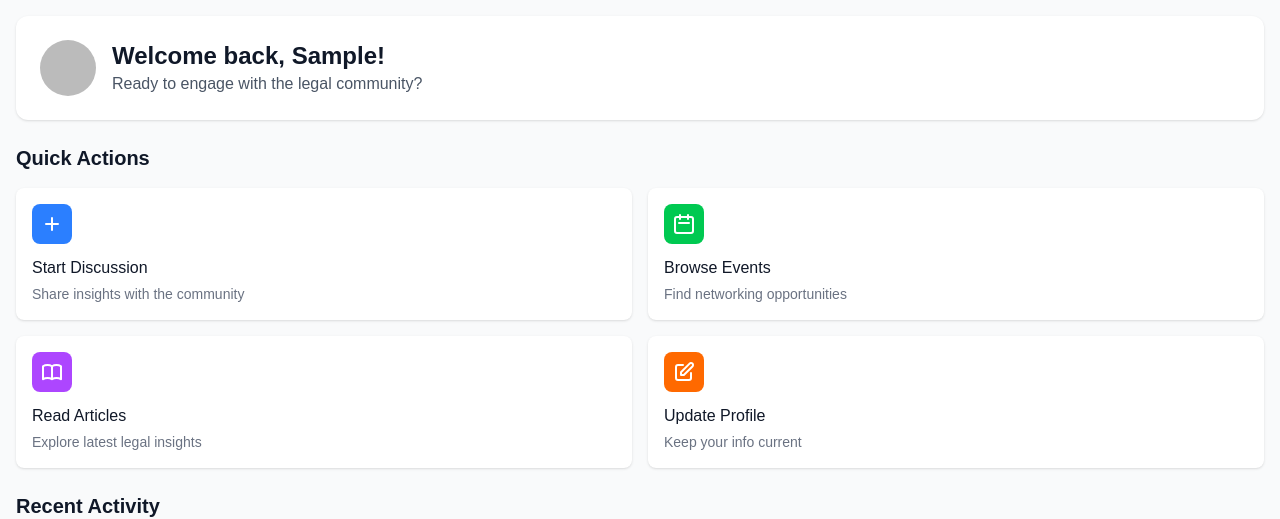
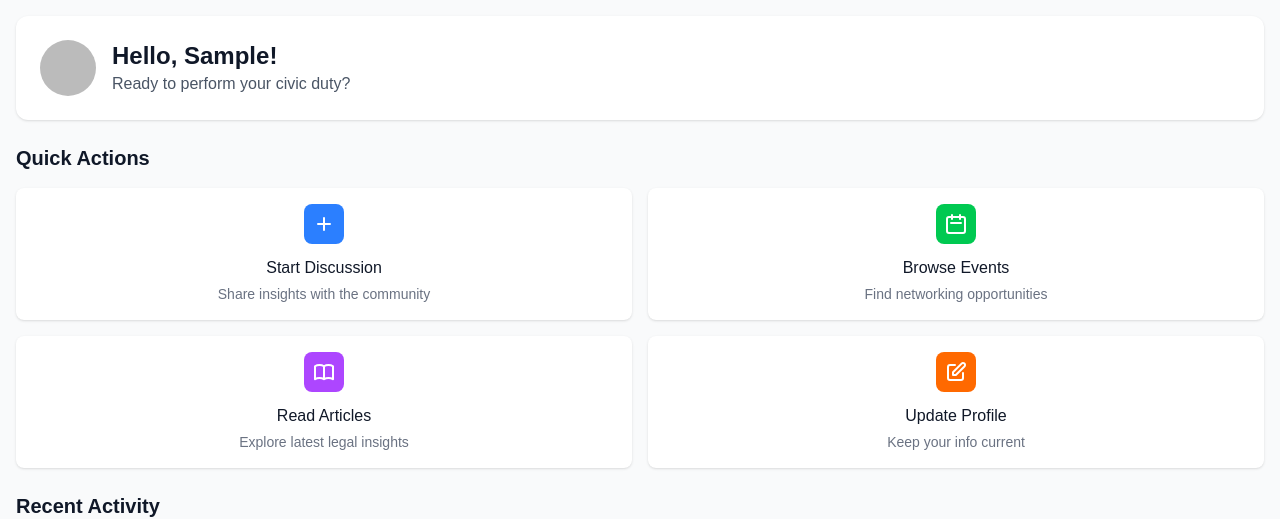
Before and after one commit to bchristie/brutons-tribunal, a Next.js app: page /pwa/dashboard in a window 1280 px wide. Shown: the top 519 px of the page. Built offline with nearby package versions, Linux system fonts and the light colour scheme; no server answers; the database is empty; sample sign-in values are in the browser's storage.

Commit message:
Minor UX tweaks

```diff
--- a/app/(pwa)/pwa/(protected)/dashboard/page.tsx
+++ b/app/(pwa)/pwa/(protected)/dashboard/page.tsx
@@ -3,6 +3,7 @@
 import { useAuth } from '@/src/providers/AuthProvider';
 import { UserAvatar } from '@/src/components';
 import { RecentActivity } from '@/app/(pwa)/_components/RecentActivity';
+import Link from 'next/link';
 
 export default function DashboardPage() {
   const { user } = useAuth();
@@ -14,6 +15,7 @@ export default function DashboardPage() {
     {
       title: 'Start Discussion',
       description: 'Share insights with the community',
+      href: '/pwa/discussions',
       icon: (
         <svg className="w-6 h-6" fill="none" stroke="currentColor" viewBox="0 0 24 24">
           <path strokeLinecap="round" strokeLinejoin="round" strokeWidth={2} d="M12 6v6m0 0v6m0-6h6m-6 0H6" />
@@ -24,6 +26,7 @@ export default function DashboardPage() {
     {
       title: 'Browse Events',
       description: 'Find networking opportunities',
+      href: '/pwa/events',
       icon: (
         <svg className="w-6 h-6" fill="none" stroke="currentColor" viewBox="0 0 24 24">
           <path strokeLinecap="round" strokeLinejoin="round" strokeWidth={2} d="M8 7V3m8 4V3m-9 8h10M5 21h14a2 2 0 002-2V7a2 2 0 00-2-2H5a2 2 0 00-2 2v12a2 2 0 002 2z" />
@@ -34,6 +37,7 @@ export default function DashboardPage() {
     {
       title: 'Read Articles',
       description: 'Explore latest legal insights',
+      href: '#',
       icon: (
         <svg className="w-6 h-6" fill="none" stroke="currentColor" viewBox="0 0 24 24">
           <path strokeLinecap="round" strokeLinejoin="round" strokeWidth={2} d="M12 6.253v13m0-13C10.832 5.477 9.246 5 7.5 5S4.168 5.477 3 6.253v13C4.168 18.477 5.754 18 7.5 18s3.332.477 4.5 1.253m0-13C13.168 5.477 14.754 5 16.5 5c1.746 0 3.332.477 4.5 1.253v13C19.832 18.477 18.246 18 16.5 18c-1.746 0-3.332.477-4.5 1.253" />
@@ -44,6 +48,7 @@ export default function DashboardPage() {
     {
       title: 'Update Profile',
       description: 'Keep your info current',
+      href: '/pwa/profile',
       icon: (
         <svg className="w-6 h-6" fill="none" stroke="currentColor" viewBox="0 0 24 24">
           <path strokeLinecap="round" strokeLinejoin="round" strokeWidth={2} d="M11 5H6a2 2 0 00-2 2v11a2 2 0 002 2h11a2 2 0 002-2v-5m-1.414-9.414a2 2 0 112.828 2.828L11.828 15H9v-2.828l8.586-8.586z" />
@@ -68,10 +73,10 @@ export default function DashboardPage() {
           />
           <div>
             <h1 className="text-2xl font-bold text-gray-900 dark:text-white">
-              Welcome back, {user?.name?.split(' ')[0] || 'User'}!
+              Hello, {user?.name?.split(' ')[0] || 'User'}!
             </h1>
             <p className="text-gray-600 dark:text-gray-400">
-              Ready to engage with the legal community?
+              Ready to perform your civic duty?
             </p>
           </div>
         </div>
@@ -84,11 +89,12 @@ export default function DashboardPage() {
         </h2>
         <div className="grid grid-cols-2 gap-4">
           {quickActions.map((action, index) => (
-            <button
+            <Link
               key={index}
-              className="bg-white dark:bg-gray-800 rounded-lg shadow-sm p-4 text-left hover:shadow-md transition-shadow"
+              href={action.href}
+              className="bg-white dark:bg-gray-800 rounded-lg shadow-sm p-4 text-center hover:shadow-md transition-shadow block"
             >
-              <div className={`w-10 h-10 ${action.color} rounded-lg flex items-center justify-center text-white mb-3`}>
+              <div className={`w-10 h-10 ${action.color} rounded-lg flex items-center justify-center text-white mb-3 mx-auto`}>
                 {action.icon}
               </div>
               <h3 className="font-medium text-gray-900 dark:text-white mb-1">
@@ -97,7 +103,7 @@ export default function DashboardPage() {
               <p className="text-sm text-gray-500 dark:text-gray-400">
                 {action.description}
               </p>
-            </button>
+            </Link>
           ))}
         </div>
       </div>
```
